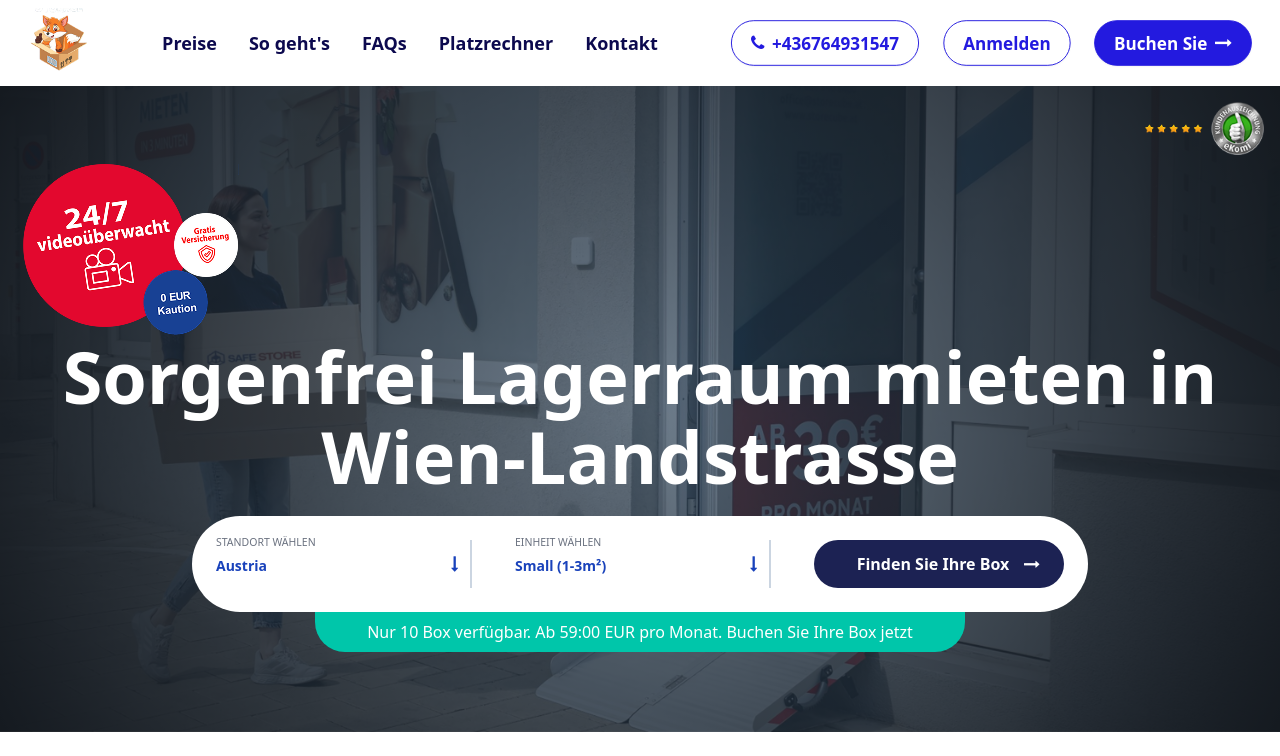
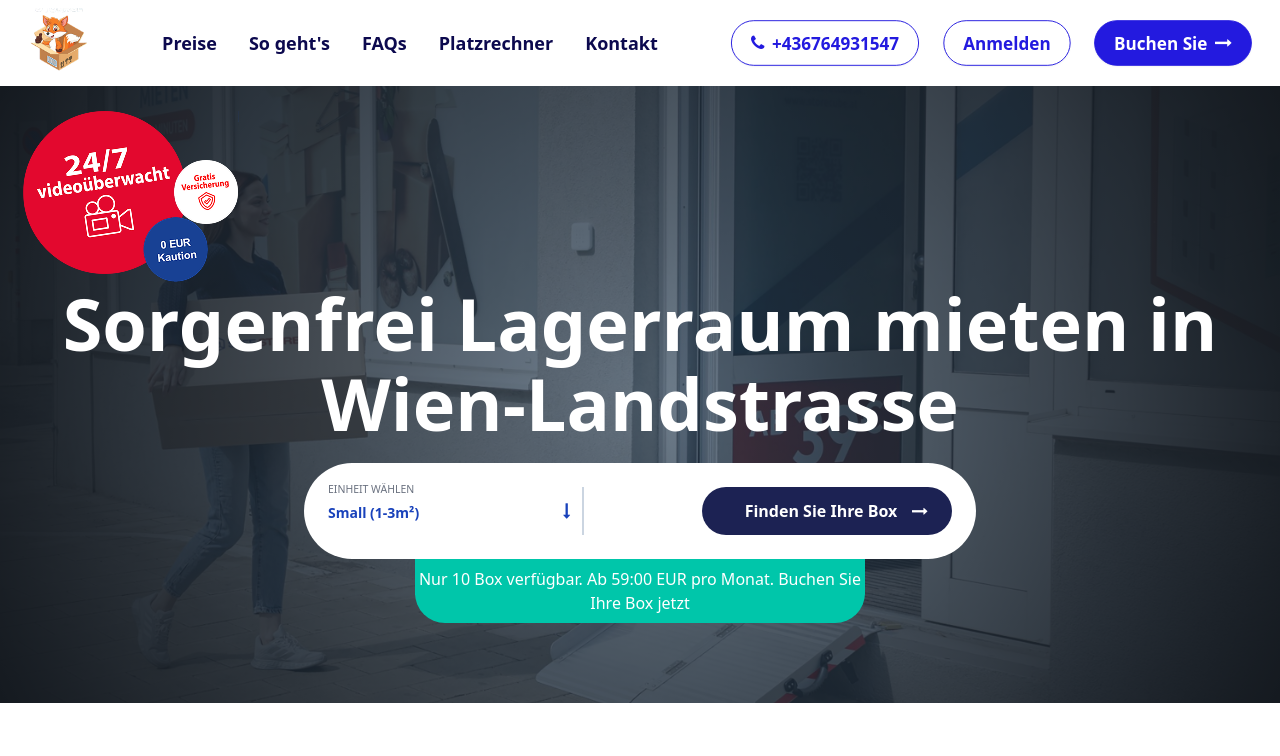
Before and after one commit to chotonbhowmik/self-storage, a React (Vite) app: page / in a window 1280 px wide. Shown: the top 756 px of the page. Built offline with nearby package versions, Linux system fonts and the light colour scheme; no server answers.

Commit message:
one form field hide

```diff
--- a/src/pages/Home/BannerSection/BannerSection.jsx
+++ b/src/pages/Home/BannerSection/BannerSection.jsx
@@ -1,5 +1,5 @@
 import BannerBg from "../../../assets/banner.jpg";
-import star from "../../../assets/start.png";
+// import star from "../../../assets/start.png";
 import number from "../../../assets/24.png";
 const BannerSection = () => {
   return (
@@ -15,19 +15,19 @@ const BannerSection = () => {
       <div className="hero-overlay "></div>
       <div className="hero-content text-neutral-content text-center flex justify-center items-center pb-20">
         <div className="max-w-7xl">
-          <div className="justify-self-end">
+          {/* <div className="justify-self-end">
             <img src={star} alt="Star" className="w-32 h-auto" />
-          </div>
+          </div> */}
           <img src={number} className="object-cover"></img>
           <h1 className="mb-5 text-[30px] lg:text-[72px]  font-bold text-[#FFFFFF]  leading-[40px] lg:leading-[80px]">
             Sorgenfrei Lagerraum mieten in Wien-Landstrasse
           </h1>
 
-          <div className="bg-white lg:rounded-full rounded-bl-[30px] rounded-br-[30px] rounded-tl-[30px] rounded-tr-[30px] max-w-4xl mx-auto p-6">
+          <div className="bg-white lg:rounded-full rounded-bl-[30px] rounded-br-[30px] rounded-tl-[30px] rounded-tr-[30px] max-w-2xl mx-auto p-6">
             <form className="w-full">
               <div className="flex flex-wrap justify-between space-y-2 md:space-y-0 md:flex-row gap-5">
                 {/* LOCATION FIELD */}
-                <div className="relative z-0 w-full md:w-64 group border-b-2 lg:border-r-2 lg:border-b-0 border-slate-300 pb-5 lg:pb-0">
+                {/* <div className="relative z-0 w-full md:w-64 group border-b-2 lg:border-r-2 lg:border-b-0 border-slate-300 pb-5 lg:pb-0">
                   <select
                     id="location"
                     name="location"
@@ -47,7 +47,7 @@ const BannerSection = () => {
                     STANDORT WÄHLEN
                   </label>
                   <i className="fa fa-long-arrow-down absolute right-3 top-1/2 -translate-y-1/2 text-[#1942BB] pointer-events-none"></i>
-                </div>
+                </div> */}
 
                 <div className="relative z-0 w-full md:w-64 group lg:border-r-2 lg:border-b-0 border-slate-300 ">
                   <select
@@ -85,7 +85,7 @@ const BannerSection = () => {
               </div>
             </form>
           </div>
-          <div className="bg-[#00C6AA] lg:max-w-[650px] max-w-[310px] rounded-bl-[30px] rounded-br-[30px] text-white mx-auto text-center">
+          <div className="bg-[#00C6AA] lg:max-w-[450px] max-w-[310px] rounded-bl-[30px] rounded-br-[30px] text-white mx-auto text-center">
             <p className="text-[16px] font-normal py-2">
               Nur 10 Box verfügbar. Ab 59:00 EUR pro Monat. Buchen Sie Ihre Box
               jetzt
```
